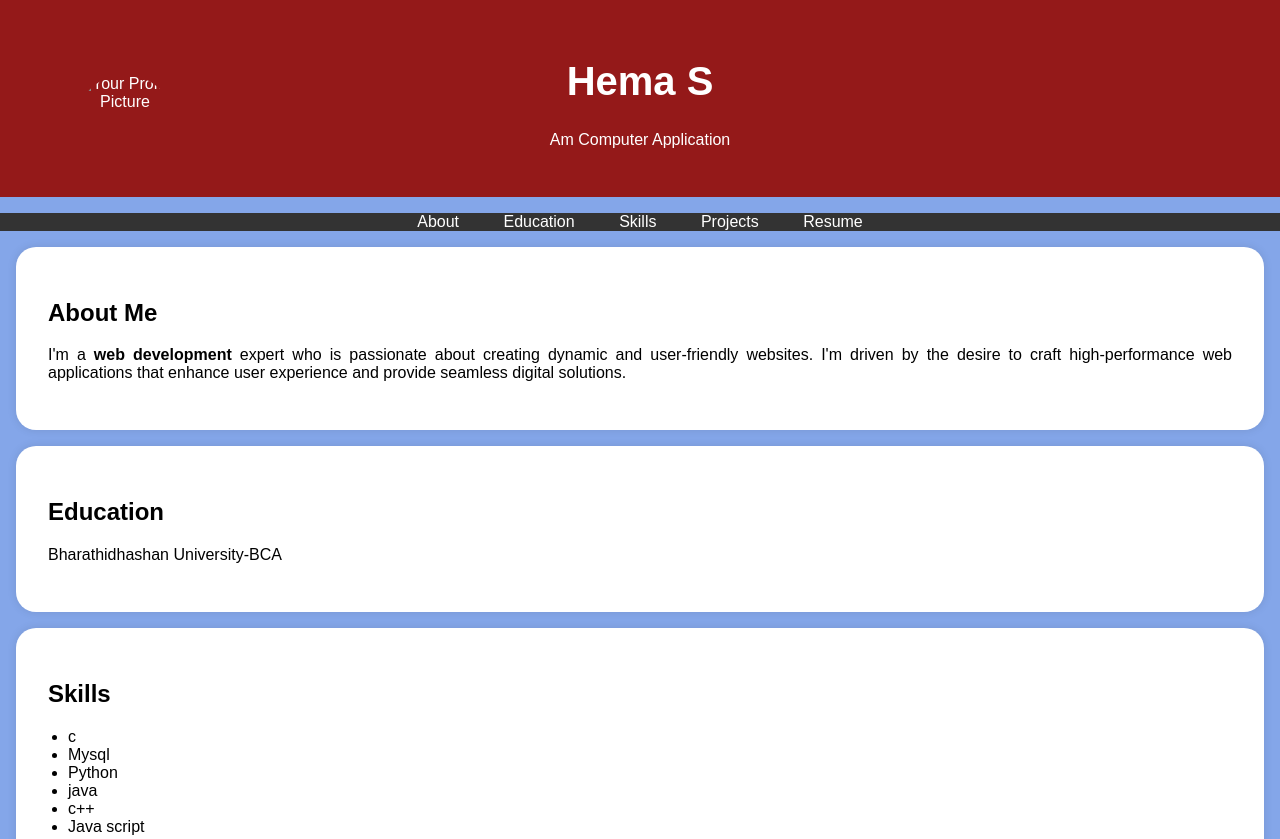
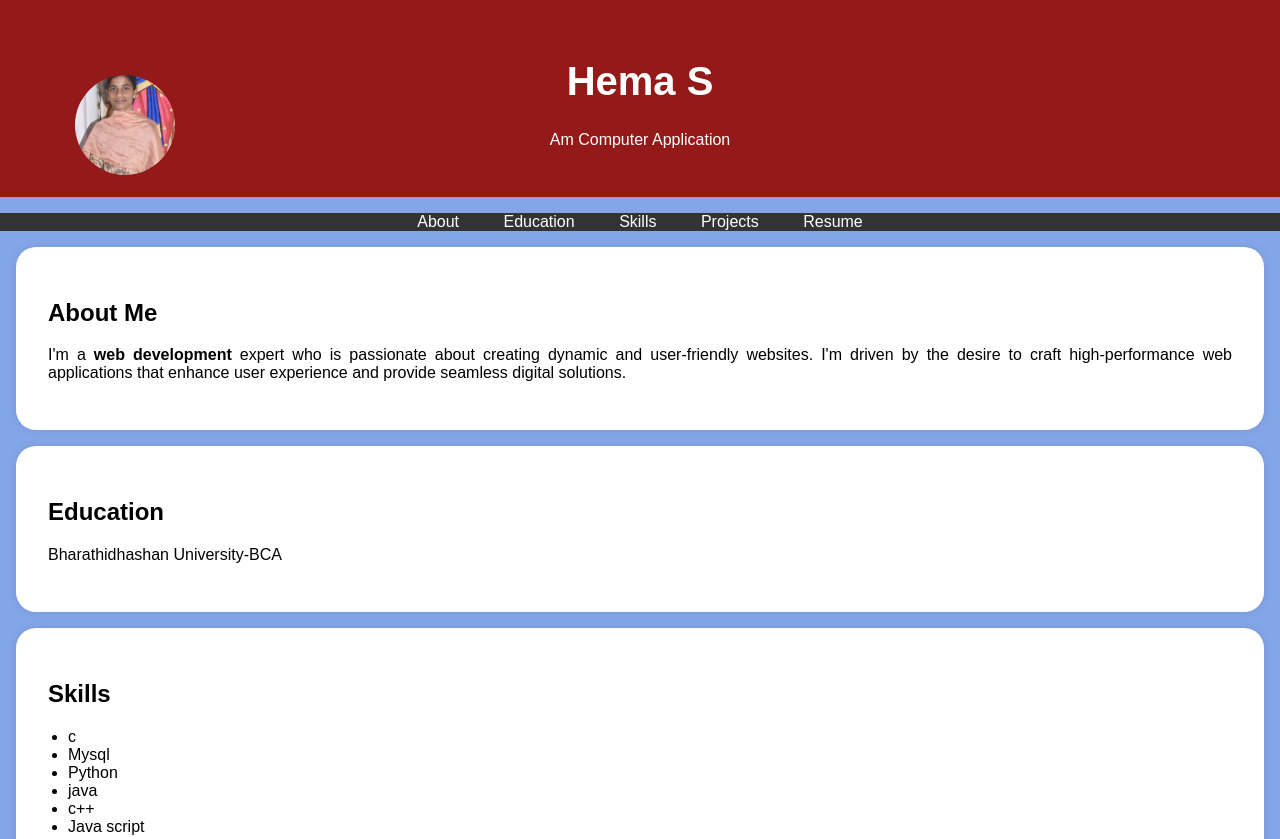
Before and after one commit to Hema-S-07/digital-portfolio, a plain HTML site: page index.html in a window 1280 px wide. Shown: the top 839 px of the page. Drawn offline with Linux system fonts and the light colour scheme.

Commit message:
Update index.html

```diff
--- a/index.html
+++ b/index.html
@@ -95,7 +95,7 @@
     <header>
         <div class="header-content">
             <!-- Add your profile picture here -->
-            <img src="passport photo image.jpg" alt="Your Profile Picture" class="profile-picture">
+            <img src="passport photo.jpg" alt="Your Profile Picture" class="profile-picture">
             <h1>Hema S</h1>
             <p>Am Computer Application</p>
         </div>
```
